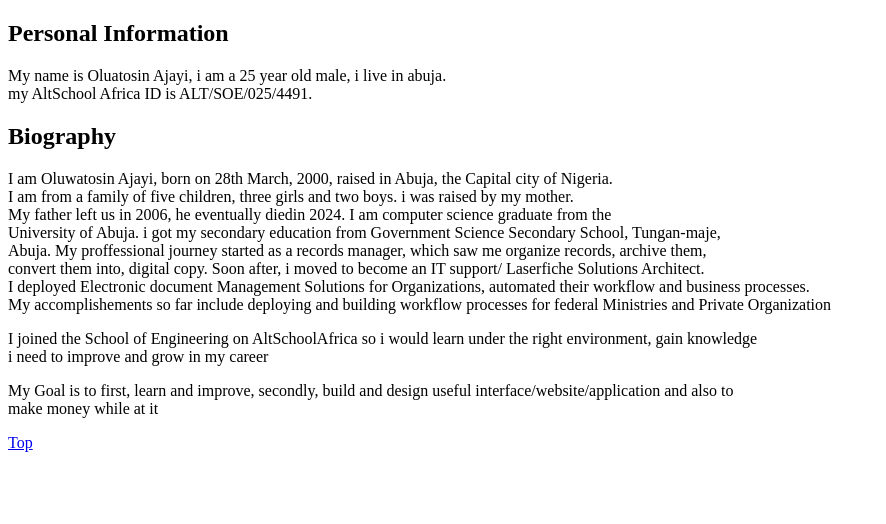
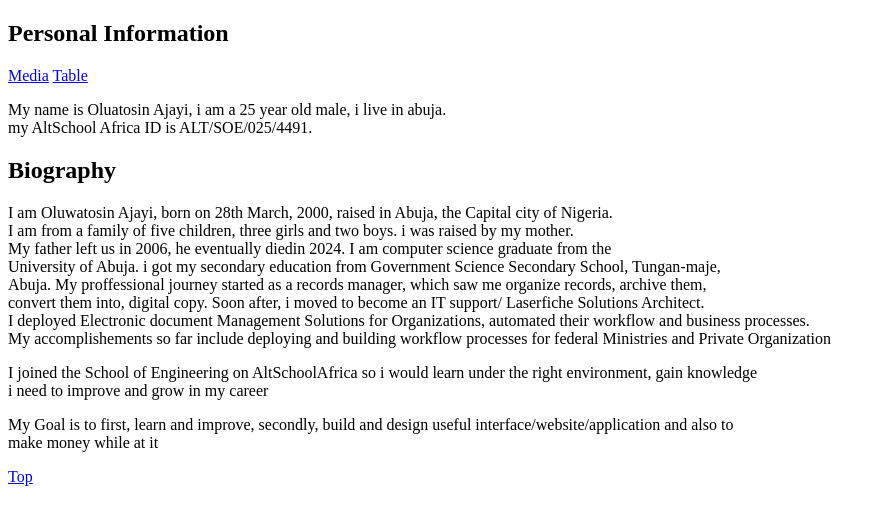
Before and after one commit to Oluwatosin-Ajayi/My-Altschool-Assignment, a plain HTML site: page index.html in a window 1280 px wide. Shown: the whole page, without its empty margins (0-886 px from the left). Drawn offline with Linux system fonts and the light colour scheme.

Commit message:
Add files via upload

```diff
--- a/index.html
+++ b/index.html
@@ -7,6 +7,9 @@
   </head>
   <body>
     <h2 id="top">Personal Information</h2>
+
+    <a href="media.html">Media</a>
+    <a href="table.html">Table</a>
     <p>
       My name is Oluatosin Ajayi, i am a 25 year old male, i live in abuja.
       <br />
```
